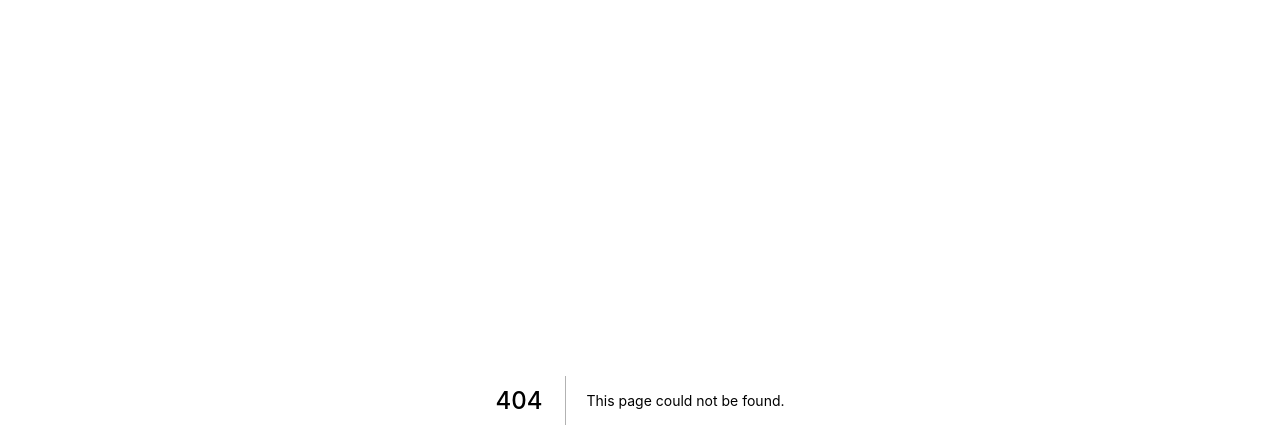
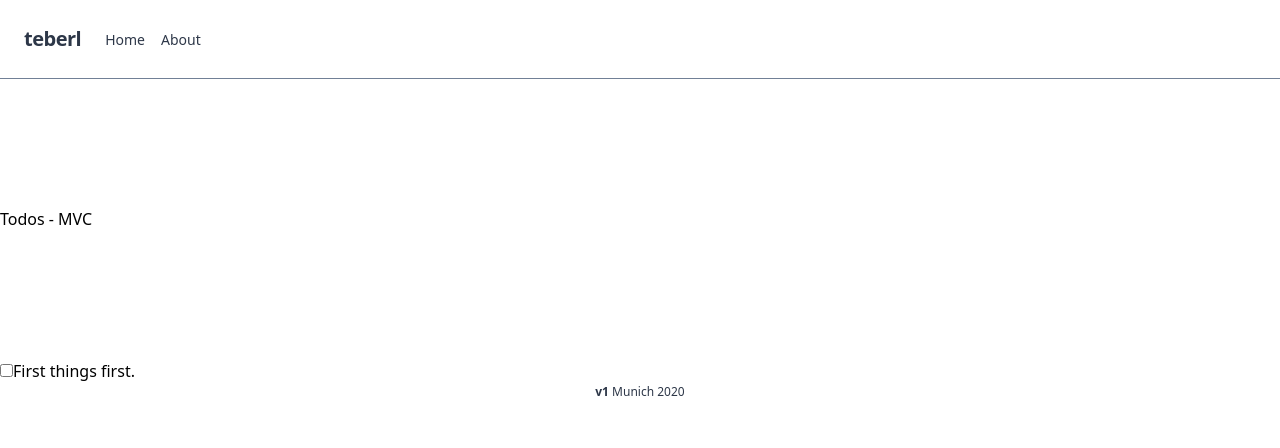
Before and after one commit to teberl/homepage_next, a Next.js app: page /todos in a window 1280 px wide. Before the commit this address had no page. Shown: the top 448 px of the page. Built offline with nearby package versions, Linux system fonts and the light colour scheme.

Commit message:
Add todos page and first ctx implementation

```diff
--- a/package.json
+++ b/package.json
@@ -16,12 +16,14 @@
   "author": "",
   "license": "ISC",
   "dependencies": {
+    "classnames": "^2.2.6",
     "next": "^9.2.1",
     "react": "^16.12.0",
     "react-dom": "^16.12.0"
   },
   "devDependencies": {
     "@fullhuman/postcss-purgecss": "^2.0.6",
+    "@types/classnames": "^2.2.9",
     "@types/node": "^13.7.4",
     "@types/react": "^16.9.22",
     "@types/react-dom": "^16.9.5",
--- /dev/null
+++ b/pages/todos/components/MainSection.tsx
@@ -0,0 +1,42 @@
+import React from "react";
+import { TodoFilters } from "../enums";
+import TodoList from "./TodoList";
+// import Footer from './Footer';
+
+type Props = {
+  todosCount?: number;
+  completedCount?: number;
+};
+
+const MainSection: React.FunctionComponent<Props> = props => {
+  const { todosCount, completedCount } = props;
+  const handleCompleteAllClick = () => {};
+  const filter = TodoFilters.SHOW_ALL;
+
+  return (
+    <section className="main">
+      {!!todosCount && (
+        <span>
+          <input
+            className="toggle-all"
+            type="checkbox"
+            checked={completedCount === todosCount}
+            readOnly
+          />
+          <label onClick={handleCompleteAllClick} />
+        </span>
+      )}
+      <TodoList filter={filter} />
+      {/* {!!todosCount && (
+        <Footer
+          completedCount={completedCount}
+          activeCount={todosCount - completedCount}
+          onClearCompleted={clearCompleted}
+          filter={filter}
+        />
+      )} */}
+    </section>
+  );
+};
+
+export default MainSection;
--- /dev/null
+++ b/pages/todos/components/TodoItem.tsx
@@ -0,0 +1,49 @@
+import React from "react";
+import classnames from "classnames";
+import { useState, useContext } from "react";
+import { ITodo } from "../interfaces";
+import { Context } from "../todos-context";
+
+interface IProps {
+  todo: ITodo;
+}
+
+const TodoItem: React.FunctionComponent<IProps> = ({ todo }) => {
+  const [editing, setEditing] = useState(false);
+  const { toggleTodo, deleteTodo } = useContext(Context);
+
+  //   const handleSave = (id, text) => {
+  //     if (text.length === 0) {
+  //       deleteTodo(id);
+  //     } else {
+  //       editTodo(id, text);
+  //     }
+  //     setEditing(false);
+  //   };
+
+  let element;
+  if (editing) {
+    element = null;
+  } else {
+    element = (
+      <div className="view">
+        <input
+          className="toggle"
+          type="checkbox"
+          checked={todo.isCompleted}
+          onChange={() => toggleTodo(todo.id)}
+        />
+        <label onDoubleClick={() => setEditing(!editing)}>{todo.text}</label>
+        <button className="destroy" onClick={() => deleteTodo(todo.id)} />
+      </div>
+    );
+  }
+
+  return (
+    <li className={classnames({ completed: todo.isCompleted, editing })}>
+      {element}
+    </li>
+  );
+};
+
+export default TodoItem;
--- /dev/null
+++ b/pages/todos/components/TodoList.tsx
@@ -0,0 +1,23 @@
+import React from "react";
+import { useContext } from "react";
+import { TodoFilters } from "../enums";
+import { Context } from "../todos-context";
+import TodoItem from "./TodoItem";
+
+interface IProps {
+  filter: TodoFilters;
+}
+
+const TodoList: React.FunctionComponent<IProps> = ({ filter }) => {
+  const { todos } = useContext(Context);
+
+  return (
+    <ul className="todo-list">
+      {todos.map(todo => (
+        <TodoItem key={todo.id} todo={todo} />
+      ))}
+    </ul>
+  );
+};
+
+export default TodoList;
--- /dev/null
+++ b/pages/todos/enums.tsx
@@ -0,0 +1,11 @@
+export enum TodoFilters {
+  SHOW_ALL,
+  SHOW_COMPLETED,
+  SHOW_ACTIVE
+}
+
+export enum Actions {
+  ADD,
+  TOGGLE,
+  DELETE
+}
--- /dev/null
+++ b/pages/todos/index.tsx
@@ -0,0 +1,15 @@
+import { NextPage } from "next";
+import { Provider as TodosCtxProvider } from "./todos-context";
+import Layout from "../../components/Layout";
+import MainSection from "./components/MainSection";
+
+const About: NextPage = () => (
+  <Layout>
+    <TodosCtxProvider>
+      <h1 className="my-32">Todos - MVC</h1>
+      <MainSection />
+    </TodosCtxProvider>
+  </Layout>
+);
+
+export default About;
--- /dev/null
+++ b/pages/todos/interfaces.tsx
@@ -0,0 +1,5 @@
+export interface ITodo {
+  id: number;
+  text: string;
+  isCompleted: boolean;
+}
--- /dev/null
+++ b/pages/todos/todos-context.tsx
@@ -0,0 +1,64 @@
+import * as React from "react";
+import { useReducer } from "react";
+import { Actions } from "./enums";
+import { ITodo } from "./interfaces";
+
+interface ITodosContext {
+  todos: Array<ITodo>;
+  addTodo(todo: ITodo): Array<ITodo>;
+  deleteTodo(id: number): Array<ITodo>;
+  toggleTodo(id: number): Array<ITodo>;
+}
+
+const Context = React.createContext({
+  todos: [],
+  addTodo: () => [],
+  deleteTodo: () => [],
+  toggleTodo: () => []
+} as ITodosContext);
+
+const Provider: React.FunctionComponent = ({ children }) => {
+  const [todos, dispatch]: [Array<ITodo>, Function] = useReducer(reducer, [
+    { id: 0, text: "First things first.", isCompleted: false }
+  ]);
+
+  const initialContext: ITodosContext = {
+    todos,
+    addTodo: todo => dispatch({ type: Actions.ADD, payload: { todo } }),
+    deleteTodo: id => dispatch({ type: Actions.DELETE, payload: { id } }),
+    toggleTodo: id => dispatch({ type: Actions.TOGGLE, payload: { id } })
+  };
+
+  return <Context.Provider value={initialContext}>{children}</Context.Provider>;
+};
+
+interface IAction {
+  type: Actions;
+  payload: { id: number; todo: ITodo };
+}
+
+function reducer(todos: Array<ITodo>, action: IAction): Array<ITodo> {
+  const { todo, id } = action.payload;
+
+  switch (action.type) {
+    case Actions.ADD:
+      return [
+        ...todos,
+        {
+          id: Math.max(...todos.map(todo => todo.id), 0) + 1,
+          text: todo.text,
+          isCompleted: false
+        }
+      ];
+    case Actions.DELETE:
+      return todos.filter(todo => todo.id !== id);
+    case Actions.TOGGLE:
+      return todos.map(todo =>
+        todo.id === id ? { ...todo, isCompleted: !todo.isCompleted } : todo
+      );
+    default:
+      return todos;
+  }
+}
+
+export { Context, Provider };
```
Also changed, not shown: 1 other file (tests, documents, lock files or other folders).
